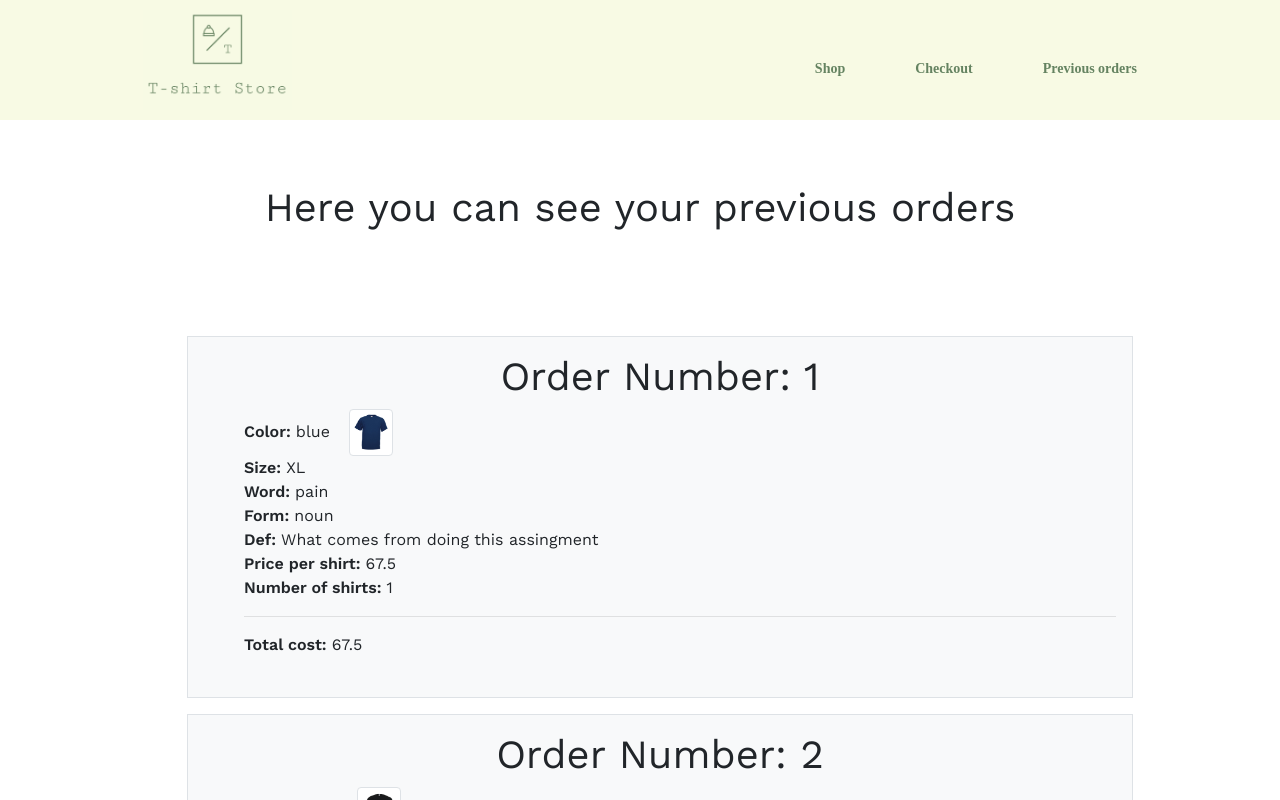
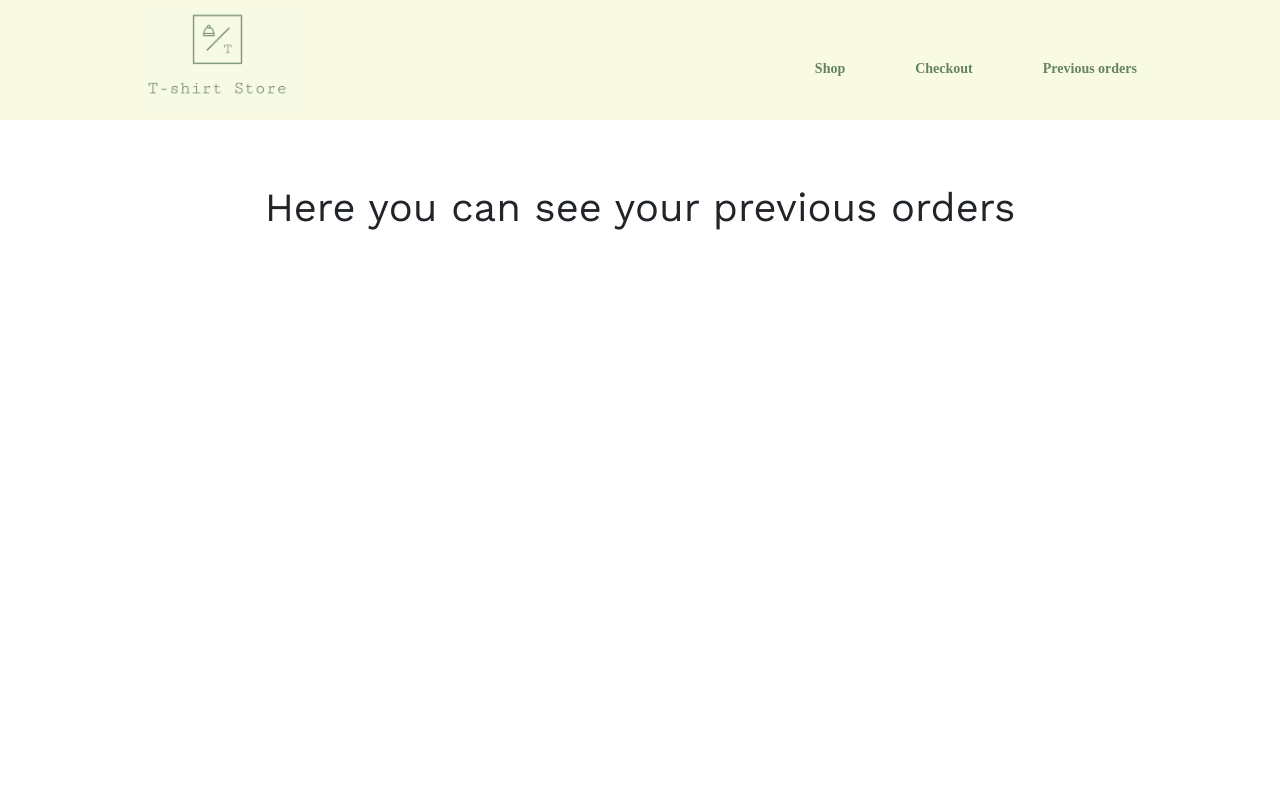
Before and after one commit to Digletto/edaf90-shirt-store, an Angular app in the folder angular-shirt-app/: page /previousorder in a window 1280 px wide. Shown: the top 800 px of the page. Built offline with nearby package versions, Linux system fonts and the light colour scheme.

Commit message:
PrevOrder now fetches from localstorage

```diff
--- a/angular-shirt-app/src/app/PreviousOrder/previousOrder.component.ts
+++ b/angular-shirt-app/src/app/PreviousOrder/previousOrder.component.ts
@@ -41,7 +41,8 @@ import {Order} from '../models/Order';
         'What comes from doing this assingment',
         1)
      ], "daniel<3pesto@gmail.com", "Kämnärsvägen", "lund", "37", "Sweden");
-      this.orders = [order1, order2];
+      //this.orders = [order1, order2];
+      this.orders = JSON.parse(localStorage.getItem("orders"));
     }
     shirtFiles : {[key: string]: string} = {
       black : "../../assets/t-shirt-pictures/black_shirt.jpg",
```
